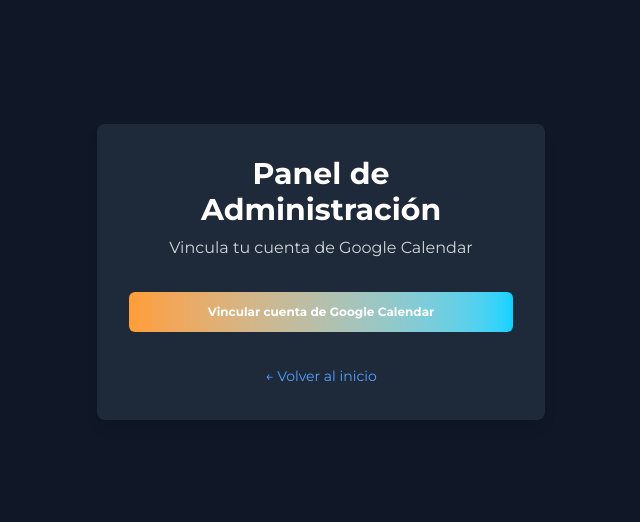
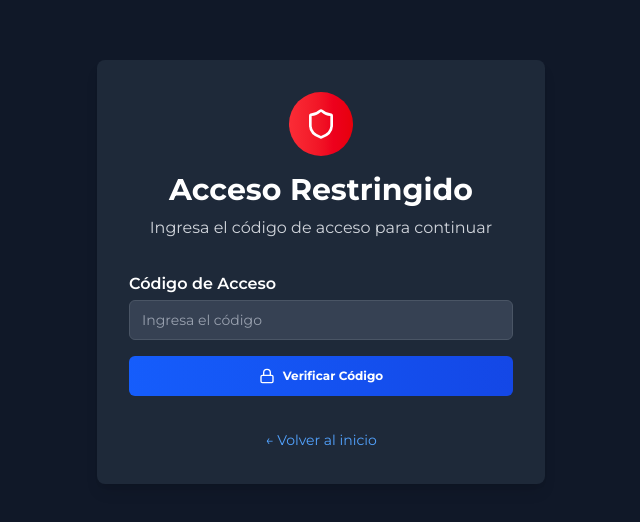
Before and after one commit to mael2021/barbershop, a React (Vite) app: page /admin in a window 1280 px wide. Shown: the part 128-650 px from the top of the page, without its empty margins (319-959 px from the left). Built offline with nearby package versions, Linux system fonts and the light colour scheme; no server answers.

Commit message:
prueba de bloqueo pagina de admin

```diff
--- a/src/pages/AdminPage/index.tsx
+++ b/src/pages/AdminPage/index.tsx
@@ -1,14 +1,19 @@
 import { useState, useEffect } from "react";
 import { Button } from "@/components/ui/button";
+import { Input } from "@/components/ui/input";
+import { Label } from "@/components/ui/label";
 import { supabase } from "@/supabase/client";
 import { GOOGLE_CALENDAR_SCOPES } from "@/lib/google";
 import { toast } from "@pheralb/toast";
-import { Trash2 } from "lucide-react";
+import { Trash2, Lock, Shield } from "lucide-react";
 import { tokenManager } from "@/lib/tokenManager";
 
 export const AdminPage = () => {
   const [isLoading, setIsLoading] = useState(true);
   const [isLinked, setIsLinked] = useState(false);
+  const [isAuthenticated, setIsAuthenticated] = useState(false);
+  const [accessCode, setAccessCode] = useState("");
+  const [codeError, setCodeError] = useState("");
 
   useEffect(() => {
     const handleAuthCallback = async () => {
@@ -201,6 +206,28 @@
     };
   }, []);
 
+  // Función para verificar el código de acceso
+  const handleCodeSubmit = (e: React.FormEvent) => {
+    e.preventDefault();
+    const correctCode = "cris2025F";
+
+    if (accessCode === correctCode) {
+      setIsAuthenticated(true);
+      setCodeError("");
+      toast.success({
+        text: "Acceso autorizado",
+        description: "Bienvenido al panel de administración.",
+      });
+    } else {
+      setCodeError("Código incorrecto. Inténtalo nuevamente.");
+      setAccessCode("");
+      toast.error({
+        text: "Código incorrecto",
+        description: "El código de acceso no es válido.",
+      });
+    }
+  };
+
   const handleGoogleLogin = async () => {
     setIsLoading(true);
     try {
@@ -290,6 +317,57 @@
   return (
     <div className="flex min-h-screen flex-col items-center justify-center bg-gray-900 p-4">
       <div className="w-full max-w-md space-y-8 rounded-lg bg-gray-800 p-8 shadow-lg">
+        {!isAuthenticated ? (
+          // Formulario de código de acceso
+          <>
+            <div className="text-center">
+              <div className="mx-auto mb-4 flex h-16 w-16 items-center justify-center rounded-full bg-gradient-to-r from-red-500 to-red-600">
+                <Shield className="h-8 w-8 text-white" />
+              </div>
+              <h2 className="text-3xl font-bold text-white">Acceso Restringido</h2>
+              <p className="mt-2 text-gray-300">Ingresa el código de acceso para continuar</p>
+            </div>
+
+            <form onSubmit={handleCodeSubmit} className="space-y-4">
+              <div>
+                <Label htmlFor="accessCode" className="text-white font-semibold">
+                  Código de Acceso
+                </Label>
+                <Input
+                  id="accessCode"
+                  type="password"
+                  value={accessCode}
+                  onChange={(e) => setAccessCode(e.target.value)}
+                  placeholder="Ingresa el código"
+                  className="mt-1 bg-gray-700 border-gray-600 text-white placeholder-gray-400 focus:border-blue-500"
+                  required
+                />
+                {codeError && (
+                  <p className="mt-2 text-sm text-red-400">{codeError}</p>
+                )}
+              </div>
+
+              <Button
+                type="submit"
+                className="w-full bg-gradient-to-r from-blue-600 to-blue-700 text-white hover:from-blue-700 hover:to-blue-800 flex items-center justify-center gap-2"
+              >
+                <Lock className="h-4 w-4" />
+                Verificar Código
+              </Button>
+            </form>
+
+            <div className="mt-6 text-center">
+              <a
+                href="/"
+                className="text-sm text-blue-400 hover:text-blue-300 hover:underline"
+              >
+                ← Volver al inicio
+              </a>
+            </div>
+          </>
+        ) : (
+          // Panel de administración (contenido original)
+          <>
             <div className="text-center">
               <h2 className="text-3xl font-bold text-white">Panel de Administración</h2>
               <p className="mt-2 text-gray-300">Vincula tu cuenta de Google Calendar</p>
@@ -337,6 +415,8 @@
                 ← Volver al inicio
               </a>
             </div>
+          </>
+        )}
       </div>
     </div>
   );
```
Lines whose indentation alone changed are shown as unchanged.
